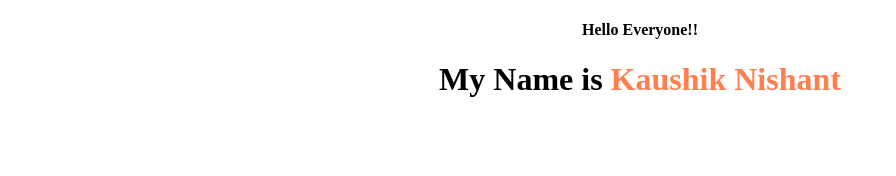
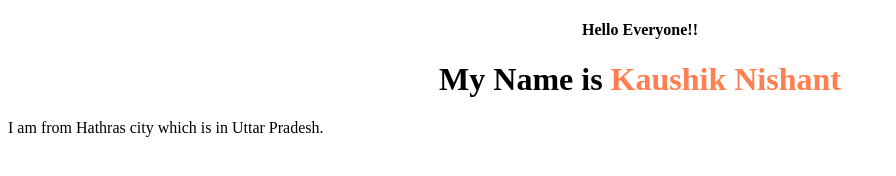
Before and after one commit to Nishuu539/Git-Assignment, a plain HTML site: page index.html in a window 1280 px wide. Shown: the whole page, without its empty margins (0-896 px from the left). Drawn offline with Linux system fonts and the light colour scheme.

Commit message:
address is added

```diff
--- a/index.html
+++ b/index.html
@@ -1,19 +1,22 @@
 <!DOCTYPE html>
 <html lang="en">
+
 <head>
     <meta charset="UTF-8">
     <meta http-equiv="X-UA-Compatible" content="IE=edge">
     <meta name="viewport" content="width=device-width, initial-scale=1.0">
     <title>Git-Conflicts</title>
 </head>
+
 <body>
     <h4 style="text-align: center;">Hello Everyone!!</h4>
 
     <div>
         <h1 style="text-align: center;">My Name is <span style="color: coral;">Kaushik Nishant </span>
-            </h1>
-
+        </h1>
+        <p>I am from Hathras city which is in Uttar Pradesh.</p>
 
     </div>
 </body>
+
 </html>
```
